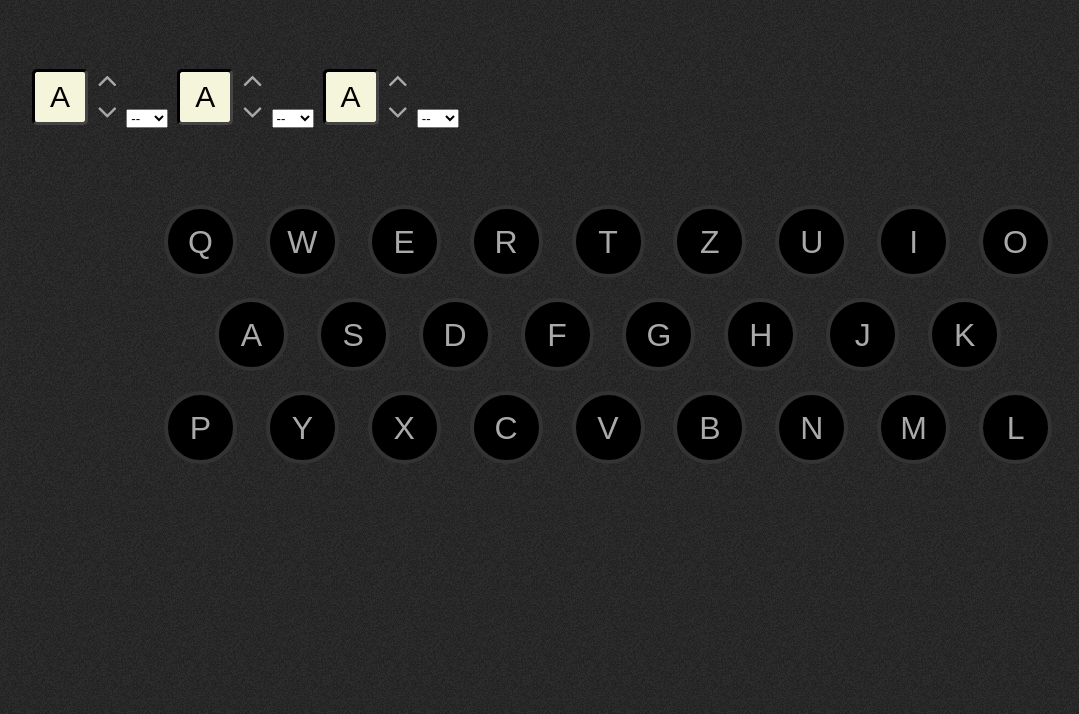
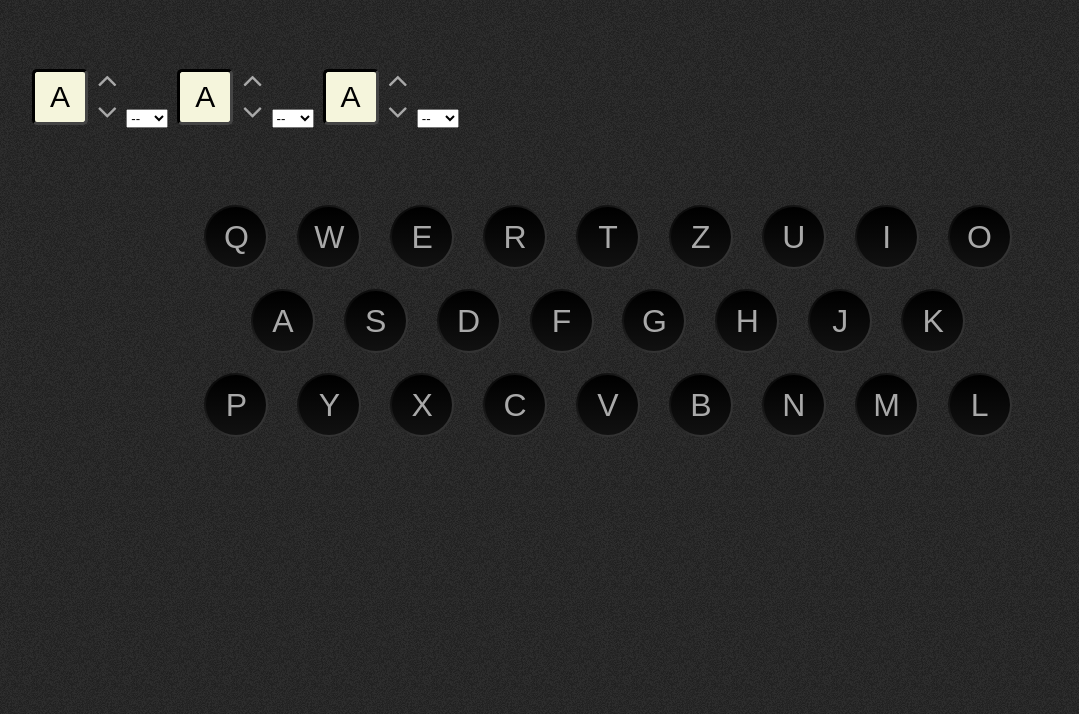
Before and after one commit to peterlawless/enigma-web-app, a Django app: page /enigma in a window 1280 px wide. Shown: the top 714 px of the page, without its empty margins (32-1111 px from the left). Run offline with Django 3.2, Linux system fonts and the light colour scheme; some libraries are stand-ins or nearby versions.

Commit message:
Made major changes to HTML and CSS to make lampboard look more realistic

```diff
--- a/enigma_app/static/css/enigma.css
+++ b/enigma_app/static/css/enigma.css
@@ -56,20 +56,33 @@ body {
   padding: 5% 10%;
 }
 
-#lampboard div {
+.row {
   text-align: center;
 }
 
-#lampboard div div {
+.row div {
+  display: inline-block;
+  width: 64px;
+  height:64px;
+  border-radius: 50%;
+  background-image: linear-gradient(-45deg, #333 30%, black);
+  margin: 10px;
+}
+
+.row div .lamp {
+  max-width: 60px;
+  max-height: 60px;
+  margin: 2px;
+  vertical-align: middle;
+  border-radius: 50%;
   background: black;
-  border: 4px solid #333;
-  border-radius: 50%;
+  background-image: linear-gradient(black, #111);
+}
+
+.lamp span {
   display: inline-block;
-  text-align: center;
-  width: 35px;
-  height: 35px;
-  padding: 15px;
-  margin: 10px;
+  font-size: 2rem;
+  margin: 20% 0;
 }
 
 .glow {
--- a/enigma_app/templates/enigma.html
+++ b/enigma_app/templates/enigma.html
@@ -72,37 +72,37 @@
       </div>
     </div>
     <div id="lampboard">
-      <div id="first_row">
-        <div id="Q">Q</div>
-        <div id="W">W</div>
-        <div id="E">E</div>
-        <div id="R">R</div>
-        <div id="T">T</div>
-        <div id="Z">Z</div>
-        <div id="U">U</div>
-        <div id="I">I</div>
-        <div id="O">O</div>
+      <div class="row">
+        <div><div id="Q" class="lamp"><span>Q</span></div></div>
+        <div><div id="W" class="lamp"><span>W</span></div></div>
+        <div><div id="E" class="lamp"><span>E</span></div></div>
+        <div><div id="R" class="lamp"><span>R</span></div></div>
+        <div><div id="T" class="lamp"><span>T</span></div></div>
+        <div><div id="Z" class="lamp"><span>Z</span></div></div>
+        <div><div id="U" class="lamp"><span>U</span></div></div>
+        <div><div id="I" class="lamp"><span>I</span></div></div>
+        <div><div id="O" class="lamp"><span>O</span></div></div>
       </div>
-      <div id="second-row">
-        <div id="A">A</div>
-        <div id="S">S</div>
-        <div id="D">D</div>
-        <div id="F">F</div>
-        <div id="G">G</div>
-        <div id="H">H</div>
-        <div id="J">J</div>
-        <div id="K">K</div>
+      <div class="row">
+        <div><div id="A" class="lamp"><span>A</span></div></div>
+        <div><div id="S" class="lamp"><span>S</span></div></div>
+        <div><div id="D" class="lamp"><span>D</span></div></div>
+        <div><div id="F" class="lamp"><span>F</span></div></div>
+        <div><div id="G" class="lamp"><span>G</span></div></div>
+        <div><div id="H" class="lamp"><span>H</span></div></div>
+        <div><div id="J" class="lamp"><span>J</span></div></div>
+        <div><div id="K" class="lamp"><span>K</span></div></div>
       </div>
-      <div id="third-row">
-        <div id="P">P</div>
-        <div id="Y">Y</div>
-        <div id="X">X</div>
-        <div id="C">C</div>
-        <div id="V">V</div>
-        <div id="B">B</div>
-        <div id="N">N</div>
-        <div id="M">M</div>
-        <div id="L">L</div>
+      <div class="row">
+        <div><div id="P" class="lamp"><span>P</span></div></div>
+        <div><div id="Y" class="lamp"><span>Y</span></div></div>
+        <div><div id="X" class="lamp"><span>X</span></div></div>
+        <div><div id="C" class="lamp"><span>C</span></div></div>
+        <div><div id="V" class="lamp"><span>V</span></div></div>
+        <div><div id="B" class="lamp"><span>B</span></div></div>
+        <div><div id="N" class="lamp"><span>N</span></div></div>
+        <div><div id="M" class="lamp"><span>M</span></div></div>
+        <div><div id="L" class="lamp"><span>L</span></div></div>
       </div>
     </div>
     <script src="//code.jquery.com/jquery-3.1.1.min.js" integrity="sha256-hVVnYaiADRTO2PzUGmuLJr8BLUSjGIZsDYGmIJLv2b8=" crossorigin="anonymous"></script>
--- a/enigma_app/views.py
+++ b/enigma_app/views.py
@@ -36,3 +36,7 @@ def encrypt(request):
     return JsonResponse({'cipher_letter': cipher_letter,
                          'middle_rotor_turnover': middle_rotor_turnover,
                          'fast_rotor_turnover': fast_rotor_turnover})
+
+
+def turnover(request):
+    pass
```
